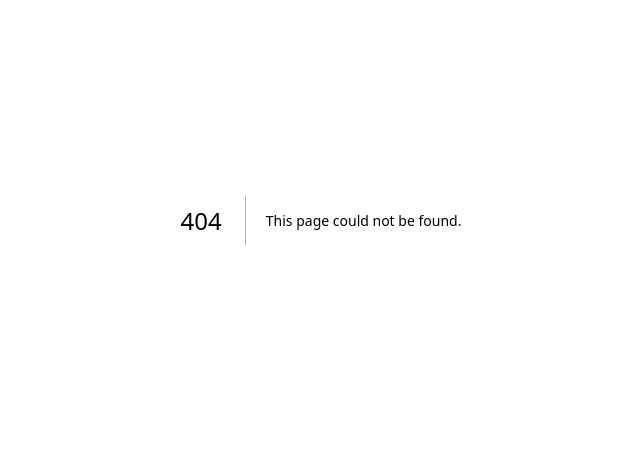
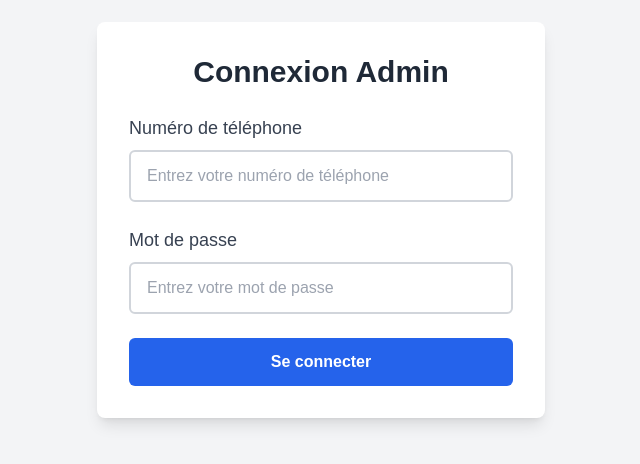
Before and after one commit to princeAkim226/ctrof, a Next.js app: page /login in a window 1280 px wide. Before the commit this address had no page. Shown: the part 180-644 px from the top of the page, without its empty margins (319-959 px from the left). Built offline with nearby package versions, Linux system fonts and the light colour scheme.

Commit message:
Fix: Résolution du problème de redirection et ajout de la vérification de connexion

```diff
--- /dev/null
+++ b/src/app/login/page.tsx
@@ -0,0 +1,75 @@
+'use client';
+
+import React, { useState } from "react";
+
+const AdminLoginPage: React.FC = () => {
+  const [numeroTel, setNumeroTel] = useState<string>("");
+  const [motDePasse, setMotDePasse] = useState<string>("");
+  const [error, setError] = useState<string>("");
+
+  const handleSubmit = (e: React.FormEvent) => {
+    e.preventDefault();
+
+    // Validation basique
+    if (!numeroTel || !motDePasse) {
+      setError("Veuillez remplir tous les champs.");
+      return;
+    }
+
+    if (numeroTel !== "77000000" || motDePasse !== "admin123") {
+      setError("Numéro de téléphone ou mot de passe incorrect.");
+      return;
+    }
+
+    // Si la validation réussit, rediriger l'utilisateur ou effectuer une action
+    setError("");
+    alert("Connexion réussie");
+    // Rediriger vers la page d'administration, par exemple :
+    // window.location.href = "/admin-dashboard";
+  };
+
+  return (
+    <div className="flex items-center justify-center min-h-screen bg-gray-100">
+      <div className="bg-white p-8 rounded-lg shadow-lg max-w-md w-full">
+        <h1 className="text-3xl font-semibold text-center text-gray-800 mb-6">Connexion Admin</h1>
+
+        <form onSubmit={handleSubmit}>
+          <div className="mb-6">
+            <label className="block text-gray-700 text-lg font-medium mb-2">Numéro de téléphone</label>
+            <input
+              type="text"
+              value={numeroTel}
+              onChange={(e) => setNumeroTel(e.target.value)}
+              className="w-full px-4 py-3 border-2 border-gray-300 rounded-md focus:outline-none focus:ring-2 focus:ring-blue-600 transition duration-300"
+              placeholder="Entrez votre numéro de téléphone"
+            />
+          </div>
+
+          <div className="mb-6">
+            <label className="block text-gray-700 text-lg font-medium mb-2">Mot de passe</label>
+            <input
+              type="password"
+              value={motDePasse}
+              onChange={(e) => setMotDePasse(e.target.value)}
+              className="w-full px-4 py-3 border-2 border-gray-300 rounded-md focus:outline-none focus:ring-2 focus:ring-blue-600 transition duration-300"
+              placeholder="Entrez votre mot de passe"
+            />
+          </div>
+
+          {error && <p className="text-red-600 text-sm mb-4">{error}</p>}
+
+          <div className="flex justify-center">
+            <button
+              type="submit"
+              className="w-full py-3 bg-blue-600 text-white font-semibold rounded-md hover:bg-blue-700 focus:outline-none focus:ring-2 focus:ring-blue-600 transition duration-300"
+            >
+              Se connecter
+            </button>
+          </div>
+        </form>
+      </div>
+    </div>
+  );
+};
+
+export default AdminLoginPage;
--- a/src/app/page.tsx
+++ b/src/app/page.tsx
@@ -35,9 +35,23 @@ const ReservationPage: React.FC = () => {
     "/images/image10.jpeg",
     "/images/image11.jpeg",
     "/images/image12.jpeg",
-    "/images/image13.jpg",
-    "/images/image14.jpg",
+    "/images/image13.jpeg",
+    "/images/image14.jpeg",
   ];
+
+  const resetForm = () => {
+    setStep(0);
+    setTypeTrajet("");
+    setAllerRetour("");
+    setNumeroTel("");
+    setHoraire("");
+    setSelectedTrajet("");
+    setDate("");
+    setMessage("");
+    setNomPrenoms("");
+    setShowContactModal(false);
+  };
+
 
   // Mise à jour du prix en fonction du trajet et du type (aller simple ou aller-retour)
 
@@ -214,15 +228,13 @@ const ReservationPage: React.FC = () => {
     <div className="p-6 max-w-lg mx-auto bg-white rounded-lg shadow-xl">
       <h1 className="text-2xl font-bold text-center mb-6">Réservation de Trajet</h1>
 
-      <div className="flex justify-center mb-6">
-        <div className="relative">
+      <div className="relative w-full h-64 mb-6">
         <img
           src={images[currentImageIndex]}
           alt="Carrousel Image"
-            className="w-full h-auto rounded-lg"
+          className="w-full h-full object-cover rounded-lg"
         />
         <div className="absolute top-0 left-0 right-0 bottom-0 bg-black opacity-30"></div>
-        </div>
       </div>
 
       <div>
@@ -263,7 +275,7 @@ const ReservationPage: React.FC = () => {
       <div className="mt-4">
         <button
           className="px-6 py-2 bg-gray-300 rounded-md mr-4"
-                onClick={() => setShowContactModal(false)}
+          onClick={resetForm}
         >
           Fermer
         </button>
@@ -271,6 +283,7 @@ const ReservationPage: React.FC = () => {
     </div>
   </div>
 )}
+
     </div>
   );
 };
```
Lines whose indentation alone changed are shown as unchanged.
